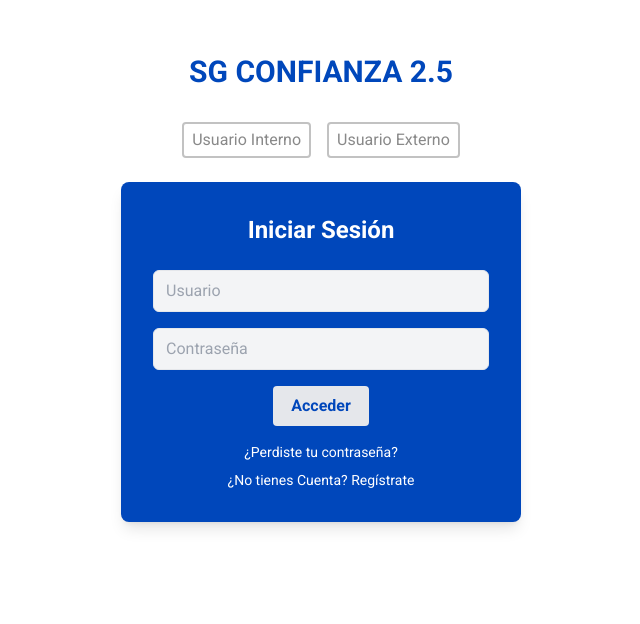
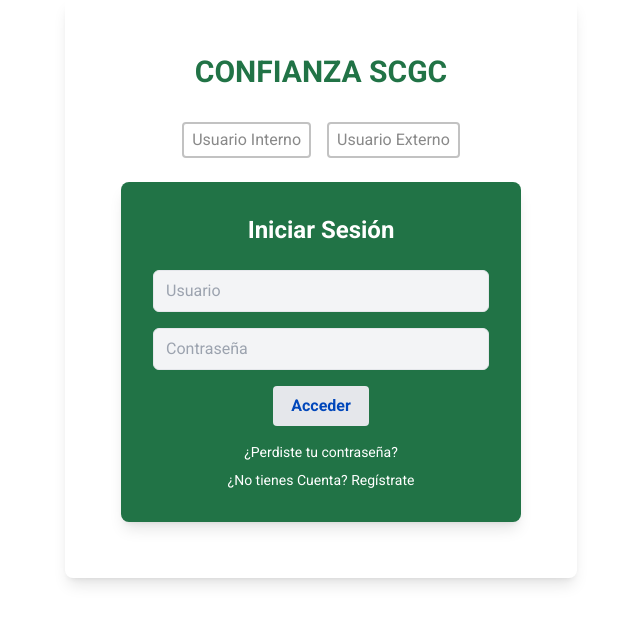
Before and after one commit to dinamydeptosistemas/FrontEndConfianza, a React (Create React App) app: page /login in a window 1280 px wide. Shown: the part 112-736 px from the top of the page, without its empty margins (319-959 px from the left). Built offline with nearby package versions, Linux system fonts and the light colour scheme; no server answers.

Commit message:
feat(Config): se puede subir imagen fondo , colores , etc

```diff
--- a/src/components/forms/LoginForm.jsx
+++ b/src/components/forms/LoginForm.jsx
@@ -3,11 +3,22 @@ import { useAuth } from '../../contexts/AuthContext';
 import { useNavigate } from 'react-router-dom';
 import { FormInput } from './FormInput';
 import MensajeHead from './MensajeHead';
+import { getLoginConfig } from '../../services/config/ConfigService';
+
 
 export const LoginForm = () => {
     const { login } = useAuth();
     const navigate = useNavigate();
     const [userType, setUserType] = useState(0);
+    const [loginConfig, setLoginConfig] = useState({
+        mostrarNombreComercial: false,
+        nombreComercialLogin: "CONFIANZA SCGC",
+        mostrarColorLogin: false,
+        colorLogin: "#217346",
+        mostrarImagenLogin: false,
+        archivoLogo: "",
+        imageUrls: []
+    });
 
     const [formData, setFormData] = useState({
         username: '',
@@ -18,6 +29,18 @@ export const LoginForm = () => {
     });
     const [globalError, setGlobalError] = useState('');
     const [isSubmitting, setIsSubmitting] = useState(false);
+
+    useEffect(() => {
+        const fetchLoginConfig = async () => {
+            try {
+                const config = await getLoginConfig();
+                setLoginConfig(config);
+            } catch (error) {
+                console.error("Error fetching login config:", error);
+            }
+        };
+        fetchLoginConfig();
+    }, []);
 
     useEffect(() => {
         if (userType !== 0) {
@@ -109,13 +132,24 @@ export const LoginForm = () => {
         }
     };
 
+
+
     return (
-        <div className="relative w-full">
+        <div className="relative w-full bg-im bg-cover bg-center">
+
+
             <MensajeHead mensaje={globalError} />
             <div className="w-full max-w-md mx-auto">
                 <div className="p-6">
-                    <h1 className="text-3xl font-bold text-center text-[#0047BB] mb-8">SG CONFIANZA 2.5</h1>
-
+                    {loginConfig.mostrarImagenLogin ? (
+                        <h1 className="text-3xl font-bold text-center  mb-8 bg-white p-2 rounded" style={{ color: loginConfig.colorLogin }}>
+                            {loginConfig.nombreComercialLogin ? loginConfig.nombreComercialLogin : "N/A"}
+                        </h1>
+                    ) : (
+                        <h1 className="text-3xl font-bold text-center mb-8" style={{ color: loginConfig.colorLogin }}>
+                            {loginConfig.nombreComercialLogin ? loginConfig.nombreComercialLogin : "N/A"}
+                        </h1>
+                    )}
                     <div className="flex justify-center space-x-4 mb-6">
                         <button
                             type="button"
@@ -143,7 +177,10 @@ export const LoginForm = () => {
                         </button>
                     </div>
 
-                    <div className="bg-[#0047BB] rounded-lg p-8 shadow-lg">
+                    <div
+                        className="rounded-lg p-8 shadow-lg"
+                        style={{ backgroundColor: loginConfig.mostrarColorLogin === false ? loginConfig.colorLogin : '#f3f3f3' }}
+                    >
                         <h2 className="text-2xl font-semibold text-white text-center mb-6">Iniciar Sesión</h2>
 
                         <MensajeHead mensaje={globalError} />
--- a/src/pages/ConfiguracionPage.jsx
+++ b/src/pages/ConfiguracionPage.jsx
@@ -291,7 +291,8 @@ const ConfiguracionPage = () => {
         permitirNuevosAsientosAnterior: originalConfig.permitirnuevosasientosanterior,
         permitirCrearNuevosLibros: originalConfig.permitircrearnuevoslibros,
         permitirCrearNuevasCuentas: originalConfig.permitircrearnuevascuentas,
-        eliminarPruebaHabilitado: originalConfig.eliminarpruebahabilitado
+        eliminarPruebaHabilitado: originalConfig.eliminarpruebahabilitado,
+        colorLogin: originalConfig.colorlogin,
     };
     setEditableConfig(newEditableConfig);
 
@@ -301,7 +302,7 @@ const ConfiguracionPage = () => {
     setTipoGestion(originalConfig.nombregestiongrupo || 'INDIVIDUAL');
     setSelectedUsuario(originalConfig.nombreusuariomanagersystem || '');
     setLogoPath(originalConfig.archivologo || '');
-    setColorTema(originalConfig.colorTema || TEMA_COLORS[0]);
+    setColorTema(originalConfig.colorLogin || TEMA_COLORS[0]);
     setConfiguraciones({
       ambienteTrabajo: {
         checked: originalConfig.ambienteTrabajoModo === 'PRUEBA',
@@ -555,7 +556,7 @@ const ConfiguracionPage = () => {
         ambienteTrabajoModo: configuraciones.ambienteTrabajo.checked ? 'PRUEBA' : 'PRODUCCION',
         ambiente_creacion_prueba_modo: configuraciones.ambienteTrabajo.modo,
         eliminarPruebaHabilitado: configuraciones.eliminarRegistros.checked,
-        colorTema: colorTema,
+        colorLogin: colorTema,
       };
 
       await saveConfig(payload);
@@ -822,7 +823,11 @@ const ConfiguracionPage = () => {
                   {editableConfig.mostrarImagenLogo && (
                     <>
                       <input type="file" accept="image/*" onChange={handleLogoChange} className={`${styles.forms.fileInput.fontSize} ${styles.forms.fileInput.textColor}`} />
-                      {logoPath && <img src={logoPath} alt="Logo" className={`${styles.misc.logoImage.maxHeight} ${styles.misc.logoImage.objectFit} ${styles.misc.logoImage.marginTop}`} />}
+                      <img
+                        src={logoPath ? `${process.env.REACT_APP_API_URL || 'http://localhost:5201'}${logoPath}` : 'http://localhost:5201/uploads/fondo.jpg'}
+                        alt="Logo"
+                        className={`${styles.misc.logoImage.maxHeight} ${styles.misc.logoImage.objectFit} ${styles.misc.logoImage.marginTop}`}
+                      />
                     </>
                   )}
                 </div>
--- a/src/pages/LoginGeneral.jsx
+++ b/src/pages/LoginGeneral.jsx
@@ -1,11 +1,43 @@
-import React from 'react';
+import React, { useState, useEffect } from 'react';
 import { FormProvider } from '../contexts/FormContext';
 import { LoginForm } from '../components/forms/LoginForm';
+import { getLoginConfig } from '../services/config/ConfigService';
+import axiosInstance from '../../src/config/axios';
+
+
 
 const LoginGeneral = () => {
+   const [loginConfig, setLoginConfig] = useState({
+           mostrarNombreComercial: false,
+           nombreComercialLogin: "CONFIANZA SCGC",
+           mostrarColorLogin: false,
+           colorLogin: "#217346",
+           mostrarImagenLogin: false,
+           archivoLogo: "",
+           imageUrls: []
+       });
+    useEffect(() => {
+        const fetchConfig = async () => {
+            const config = await getLoginConfig();
+            setLoginConfig(config);
+        };
+        fetchConfig();
+    }, []);
+
+      const imageUrl = loginConfig.imageUrls && loginConfig.imageUrls.length > 0
+        ? `${axiosInstance.defaults.baseURL}${loginConfig.imageUrls[0]}`
+        : null;
+
     return (
-        <div className="flex items-center justify-center min-h-screen">
-            <div className="w-full max-w-lg p-8 space-y-8 bg-white rounded-lg">
+        <div className="relative flex items-center justify-center min-h-screen bg-white">
+            {loginConfig.mostrarImagenLogin === "True" && (
+                <img
+                    src={imageUrl ? imageUrl : `${axiosInstance.defaults.baseURL}/uploads/fondo.jpg`}
+                    alt="Login Background"
+                    className="absolute inset-0 w-full h-full object-cover"
+                />
+            )}
+            <div className="relative w-full max-w-lg p-8 space-y-8  rounded-lg shadow-lg">
                 <FormProvider>
                     <LoginForm />
                 </FormProvider>
--- a/src/providers/AppProviders.jsx
+++ b/src/providers/AppProviders.jsx
@@ -1,16 +1,24 @@
 import React from 'react';
+import { BrowserRouter, useLocation } from 'react-router-dom';
 import useInactivityLogout from '../hooks/useInactivityLogout';
 import WorkJustificationModal from '../components/modals/WorkJustificationModal';
-import { BrowserRouter } from 'react-router-dom';
 import { AuthProvider } from '../contexts/AuthContext';
 
-export const AppProviders = ({ children }) => {
-    // Estado global para el modal RRHH
+const InactivityManager = ({ children }) => {
+    const location = useLocation();
+    const excludedPaths = ['/login', '/registrar-usuario-interno', '/registrar-usuario-externo'];
+    const isEnabled = !excludedPaths.includes(location.pathname);
+
     const [showModal, setShowModal] = React.useState(false);
     const [lastActivity, setLastActivity] = React.useState(null);
     const [minutesInactive, setMinutesInactive] = React.useState(0);
     const [secondsRemaining, setSecondsRemaining] = React.useState(10 * 60);
 
+    React.useEffect(() => {
+        if (!isEnabled) {
+            setShowModal(false);
+        }
+    }, [isEnabled]);
 
     React.useEffect(() => {
         let intervalId;
@@ -33,23 +41,24 @@ export const AppProviders = ({ children }) => {
             setLastActivity(lastActivity);
             setMinutesInactive(minutesInactive);
         },
-        enabled: true
+        enabled: isEnabled,
     });
 
     const handleContinue = () => {
         setShowModal(false);
     };
+
     const handleRRHHJustification = motivo => {
         setShowModal(false);
     };
+
     const handleLogout = () => {
         setShowModal(false);
         window.location.href = '/login';
     };
 
     return (
-        <BrowserRouter>
-            <AuthProvider>
+        <>
             <WorkJustificationModal
                 open={showModal}
                 onContinue={handleContinue}
@@ -60,6 +69,17 @@ export const AppProviders = ({ children }) => {
                 secondsRemaining={secondsRemaining}
             />
             {children}
+        </>
+    );
+};
+
+export const AppProviders = ({ children }) => {
+    return (
+        <BrowserRouter>
+            <AuthProvider>
+                <InactivityManager>
+                    {children}
+                </InactivityManager>
             </AuthProvider>
         </BrowserRouter>
     );
--- a/src/services/config/ConfigService.js
+++ b/src/services/config/ConfigService.js
@@ -10,8 +10,8 @@ const API_BASE = '/api';
 export const uploadLogo = async (file) => {
   try {
     const formData = new FormData();
-    formData.append('logo', file);
-    const response = await axiosInstance.post(`${API_BASE}/config/upload-logo`, formData, {
+    formData.append('file', file);
+    const response = await axiosInstance.post(`${API_BASE}/config/UploadLogo`, formData, {
       headers: { 'Content-Type': 'multipart/form-data' }
     });
     return response.data;
@@ -55,3 +55,17 @@ export const saveConfig = async (configData, process = 'putConfig') => {
     throw error;
   }
 };
+
+/**
+ * Gets the login configuration
+ * @returns {Promise<Object>} - Login configuration data
+ */
+export const getLoginConfig = async () => {
+  try {
+    const response = await axiosInstance.get(`${API_BASE}/config/login`);
+    return response.data;
+  } catch (error) {
+    console.error('Error getting login config:', error);
+    throw error;
+  }
+};
```
Lines whose indentation alone changed are shown as unchanged.
